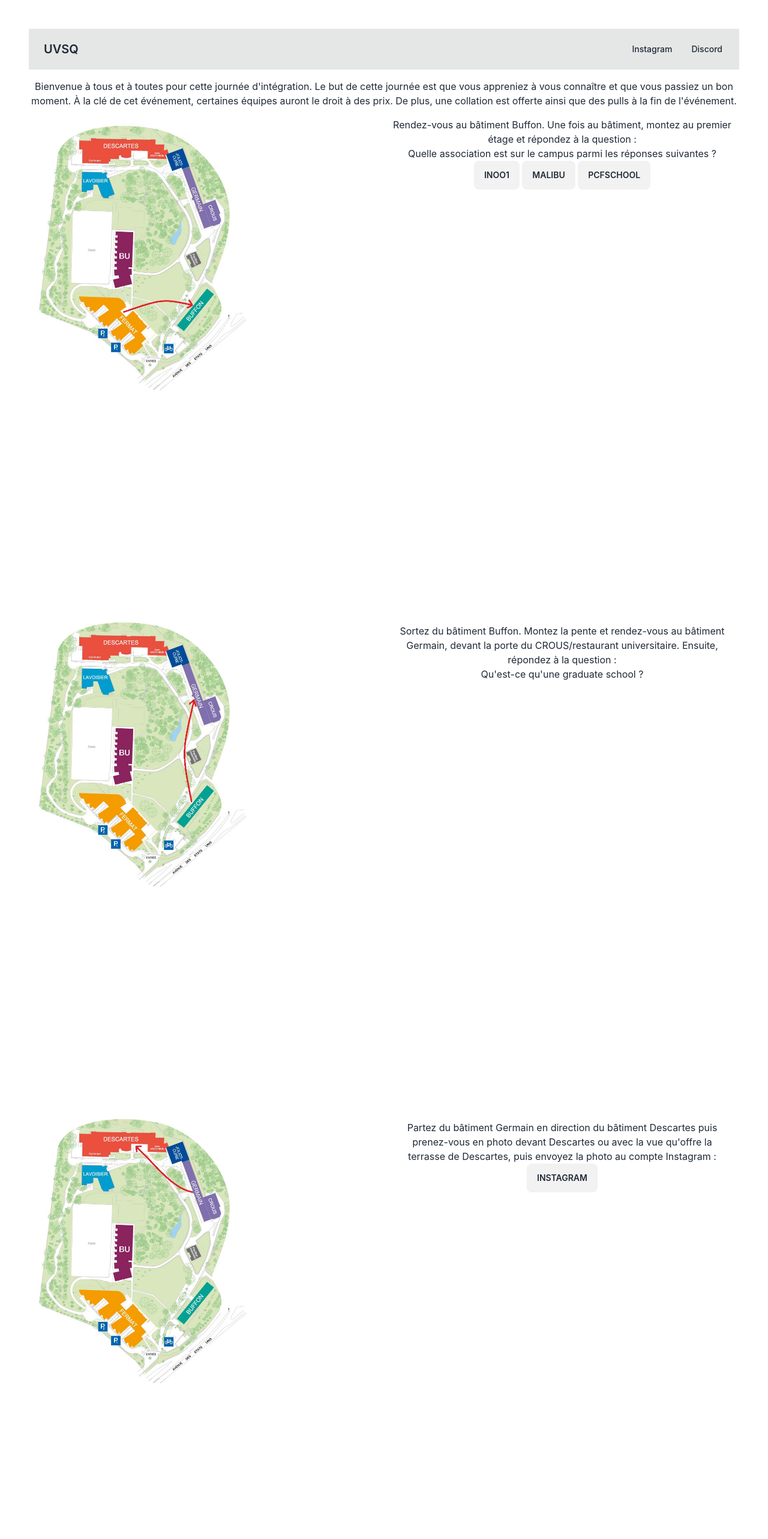
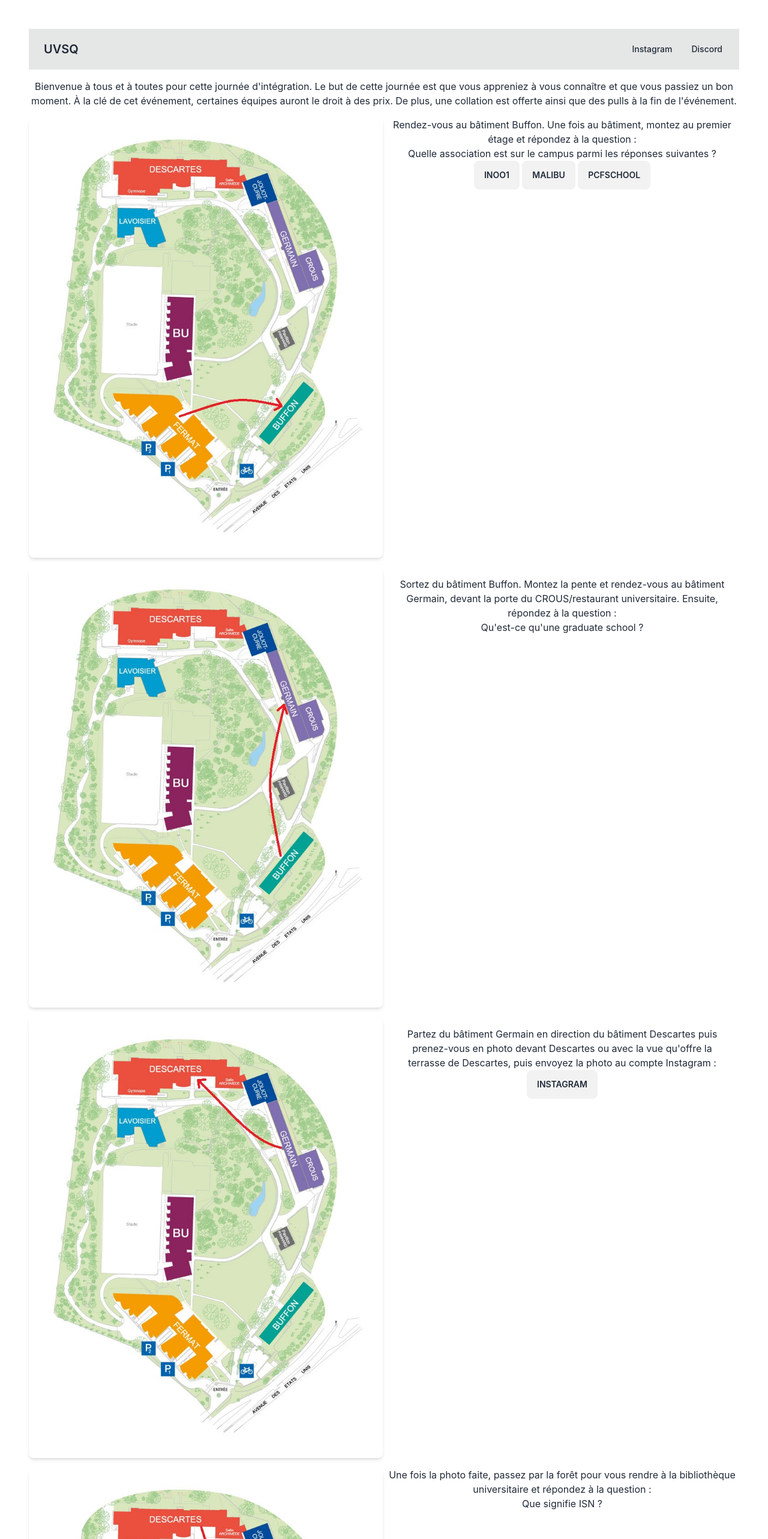
Before and after one commit to Kyuzial/siteweb_integrationM1, a Svelte app in the folder inte_M1/: page / in a window 1280 px wide. Shown: the top 2566 px of the page at 60% size. Built offline with nearby package versions, Linux system fonts and the light colour scheme.

Commit message:
Améliore l'affichage des images

```diff
--- a/inte_M1/src/App.svelte
+++ b/inte_M1/src/App.svelte
@@ -35,7 +35,7 @@
     <!-- Étape 1 : Fermat -> Buffon -->
     <div class="grid grid-cols-1 lg:grid-cols-2 gap-1">
       <!-- Colonne 1 -->
-      <div class="artboard phone-4">
+      <div class="p-4 bg-white rounded-lg shadow-md">
         <!-- Plan de l'étape -->
         <img src="src/planfermat--buffon.jpg" alt="Plan de l'étape 1" />
       </div>
@@ -56,7 +56,7 @@
     <!-- Étape 2 : Buffon -> Germain/CROUS -->
     <div class="grid grid-cols-1 lg:grid-cols-2 gap-1">
       <!-- Colonne 1 -->
-      <div class="artboard phone-4">
+      <div class="p-4 bg-white rounded-lg shadow-md">
         <!-- Plan de l'étape -->
         <img src="src/planbuffon--germain.jpg" alt="Plan de l'étape 2" />
       </div>
@@ -72,7 +72,7 @@
     <!-- Étape 3 : Germain/CROUS -> Descartes -->
     <div class="grid grid-cols-1 lg:grid-cols-2 gap-1">
       <!-- Colonne 1 -->
-      <div class="artboard phone-4">
+      <div class="p-4 bg-white rounded-lg shadow-md">
         <!-- Plan de l'étape -->
         <img src="src/plangermain--descartes.jpg" alt="Plan de l'étape 3" />
       </div>
@@ -88,7 +88,7 @@
     <!-- Étape 4 : Descartes -> BU -->
     <div class="grid grid-cols-1 lg:grid-cols-2 gap-1">
       <!-- Colonne 1 -->
-      <div class="artboard phone-4">
+      <div class="p-4 bg-white rounded-lg shadow-md">
         <!-- Plan de l'étape -->
         <img src="src/plandescartes-bu.jpg" alt="Plan de l'étape 4" />
       </div>
```
